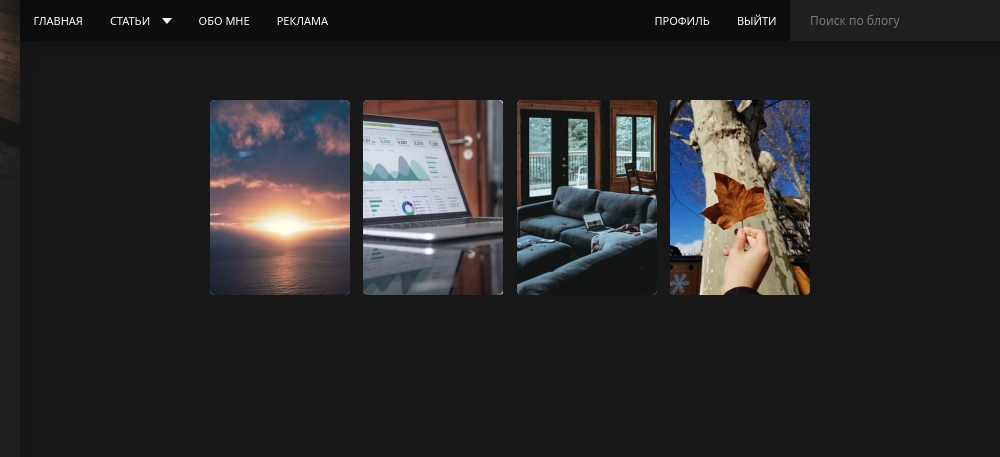
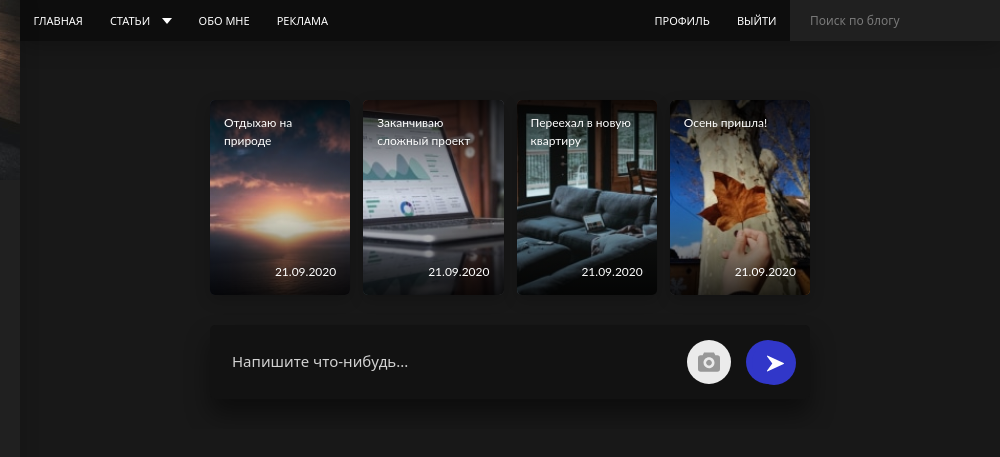
Before and after one commit to mikrocosmos/web-blog-study, a plain HTML site: page dist/index.html in a window 1280 px wide. Shown: the top 457 px of the page, 280-1280 px from the left. Drawn offline with Linux system fonts and the light colour scheme.

Commit message:
Урок 4: завершён
Урок 4: завершён

```diff
--- a/dist/index.html
+++ b/dist/index.html
@@ -89,6 +89,7 @@
     <main class="main">
         <div class="container">
 
+            <!-- Stoires -->
             <div class="stories">
                 <div class="stories__item">
                     <img class="stories__preview" src="assets/images/stories/stories-1.jpg" alt="">
@@ -96,22 +97,35 @@
                     <time class="stories__date" datetime="2020-09-21 19:21">21.09.2020</time>
                 </div>
                 <div class="stories__item">
-                    <img src="assets/images/stories/stories-2.jpg" alt="">
+                    <img class="stories__preview" src="assets/images/stories/stories-2.jpg" alt="">
                     <div class="stories__title">Заканчиваю
                         сложный проект</div>
                     <time class="stories__date" datetime="2020-09-21 19:21">21.09.2020</time>
                 </div>
                 <div class="stories__item">
-                    <img src="assets/images/stories/stories-3.jpg" alt="">
+                    <img class="stories__preview" src="assets/images/stories/stories-3.jpg" alt="">
                     <div class="stories__title">Переехал в новую
                         квартиру</div>
                     <time class="stories__date" datetime="2020-09-21 19:21">21.09.2020</time>
                 </div>
                 <div class="stories__item">
-                    <img src="assets/images/stories/stories-4.jpg" alt="">
+                    <img class="stories__preview" src="assets/images/stories/stories-4.jpg" alt="">
                     <div class="stories__title">Осень пришла!</div>
                     <time class="stories__date" datetime="2020-09-21 19:21">21.09.2020</time>
                 </div>
+            </div>
+
+            <!--Add post-->
+            <div class="add-post">
+                <form class="add-post__form" action="/" method="POST">
+                    <textarea class="add-post__textarea" name="post-text" placeholder="Напишите что-нибудь..."></textarea>
+                    <div class="add-post__form-actions">
+                        <label class="add-post__file" for="add-post-file">
+                            <input type="file" id="add-post-file">
+                        </label>
+                        <button class="add-post__send" type="submit"><img src="assets/images/send.svg" alt="Отправить"></button>
+                    </div>
+                </form>
             </div>
         </div>
     </main>
--- /dev/null
+++ b/src/assets/scss/blocks/add-post.scss
@@ -0,0 +1,71 @@
+.add-post {
+    padding: 1.5rem 2rem;
+    margin-bottom: 3rem;
+
+    background-color: $secondary;
+    box-shadow: 0 15px 25px rgba($black, .45);
+    border-radius: 5px;
+}
+
+.add-post__form {
+    display: flex;
+    align-items: center;
+}
+
+.add-post__textarea {
+    display: block;
+    width: 80%;
+    height: 26px;
+
+    border: none;
+    background: transparent;
+    resize: none;
+
+    font-size: 1.5rem;
+    color: $white;
+    font-family: inherit;
+
+    &::placeholder {
+        color: #D2D2D2;
+    }
+}
+
+.add-post__form-actions {
+    width: 20%;
+    display: flex;
+    justify-content: flex-end;
+}
+
+.add-post__file,
+.add-post__send {
+    display: block;
+    width: 4.4rem;
+    height: 4.4rem;
+
+    border: none;
+    border-radius: 50%;
+    cursor: pointer;
+
+    transition: background-color .2s linear;
+}
+
+.add-post__file {
+    background: #EBEBEB url("../images/add-photo.svg") center no-repeat;
+
+    input {
+        display: none;
+    }
+
+    &:hover {
+        background-color: darken(#EBEBEB, 5%);
+    }
+}
+
+.add-post__send {
+    margin-left: 1.5rem;
+    background-color: $blue;
+
+    &:hover {
+        background-color: darken($blue, 5%);
+    }
+}
--- a/src/assets/scss/blocks/stories.scss
+++ b/src/assets/scss/blocks/stories.scss
@@ -1,11 +1,71 @@
 .stories {
     display: grid;
-    grid-template-columns: auto auto auto auto;
+    grid-template-columns: 1fr 1fr 1fr 1fr;
     grid-column-gap: 13px;
     grid-template-rows: 195px;
+    margin-bottom: 3rem;
 }
 
 .stories__item {
     border-radius: 5px;
     overflow: hidden;
+    box-shadow: 0 5px 15px rgba($black, .2);
+    position: relative;
+    cursor: pointer;
+
+    &:after {
+        content: '';
+        display: block;
+        width: 100%;
+        height: 100%;
+        position: absolute;
+        top: 0;
+        left: 0;
+        z-index: 2;
+        background-image: linear-gradient(
+        to bottom,
+        rgba($black, .8),
+        rgba($black, .0) 50%,
+        rgba($black, .8));
+    }
+
+    &:hover {
+        .stories__preview {
+            transform: scale(1.3);
+            transition-duration: 5s;
+        }
+    }
 }
+
+.stories__preview {
+    position: absolute;
+    display: block;
+    width: 100%;
+    height: 100%;
+    object-fit: cover;
+    top: 0;
+    left: 0;
+    z-index: 1;
+    transform: scale(1.05);
+    transition: transform 1s ease-in-out;
+}
+
+.stories__title, .stories__date {
+    font-family: Lato, sans-serif;
+    width: 100%;
+    font-size: 1.2rem;
+    color: $white;
+    position: absolute;
+    left: 0;
+    z-index: 3;
+    padding: 1.4rem;
+}
+
+.stories__title {
+    top: 0;
+}
+
+.stories__date {
+    bottom: 0;
+    text-align: right;
+}
--- a/src/assets/scss/style.scss
+++ b/src/assets/scss/style.scss
@@ -32,3 +32,4 @@ body {
 @import "blocks/btn";
 @import "blocks/search";
 @import "blocks/stories";
+@import "blocks/add-post";
```
Also changed, not shown: src/index.html (+17 -3 lines), dist/assets/css/style.css, dist/assets/css/style.min.css, dist/assets/images/add-photo.svg (added), dist/assets/images/photobtn.svg (added), dist/assets/images/send.svg (added), src/assets/images/photo btn.svg (added), src/assets/images/send.svg (added).
